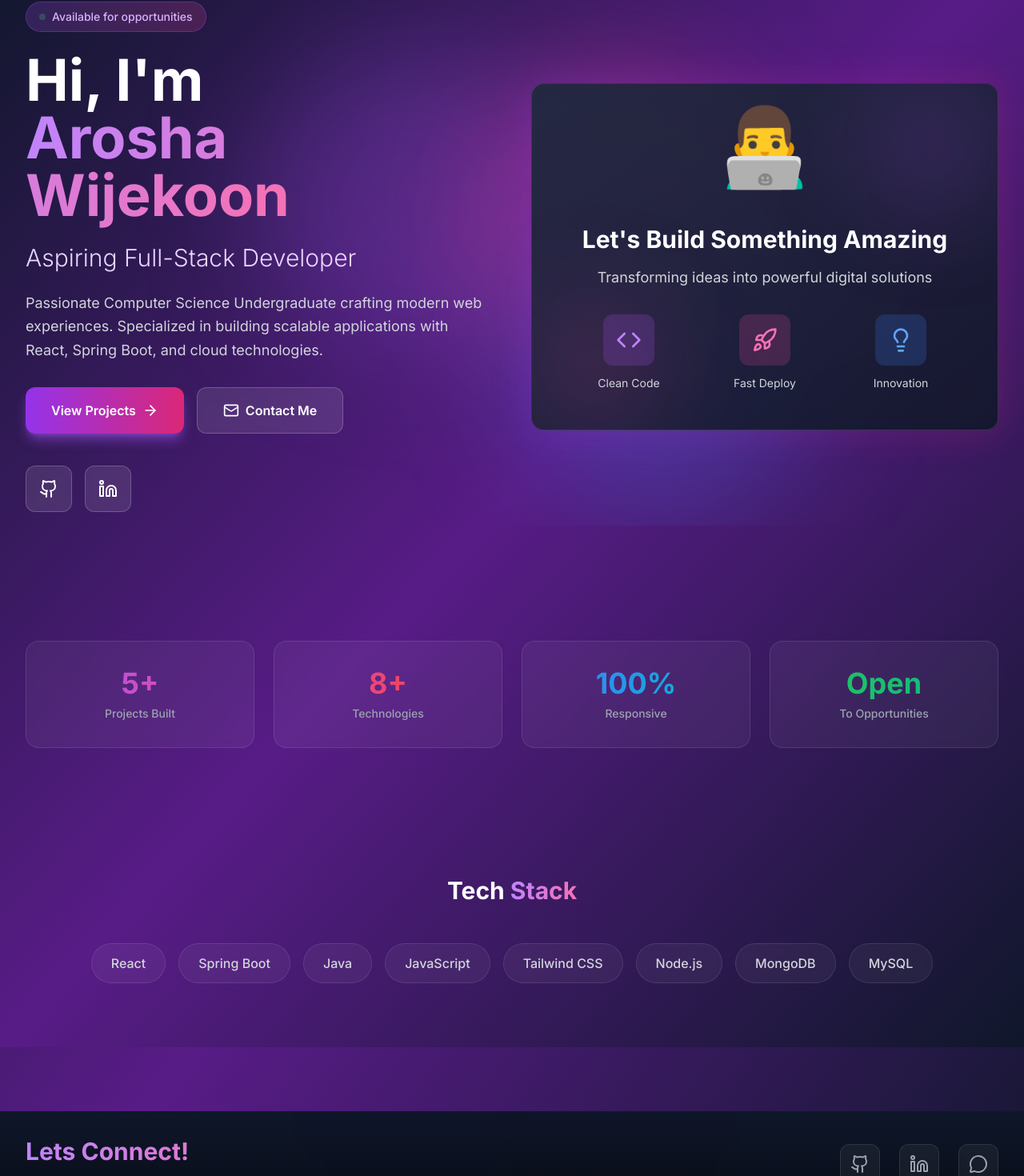
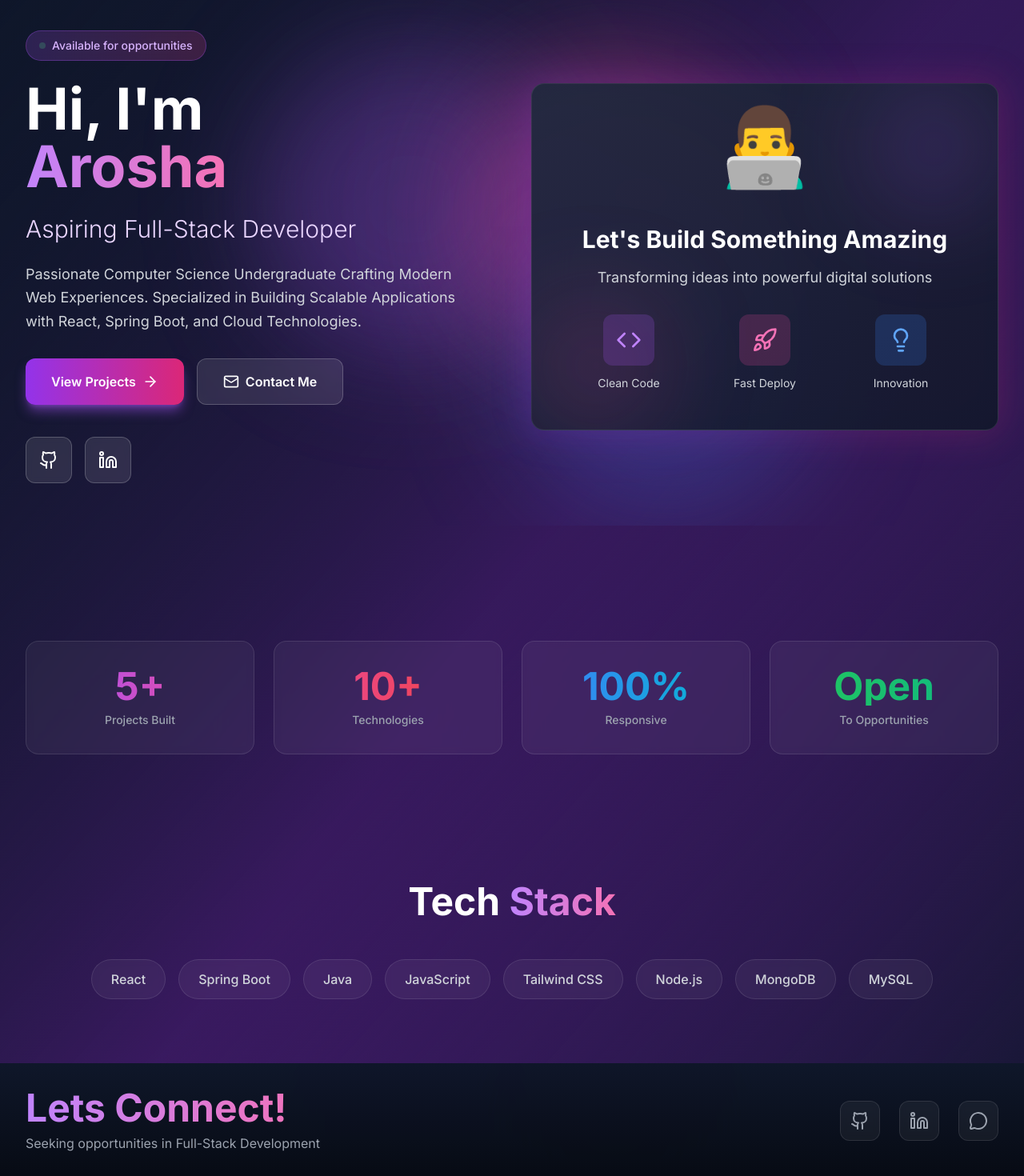
Before and after one commit to arosha-w/Portfolio-arosha, a React app in the folder frontend/: page / in a window 1280 px wide. Shown: the part 143-1613 px from the top of the page at 80% size. Built offline with nearby package versions, Linux system fonts and the light colour scheme; the HTML template or start-up script is replaced by a standard one.

Commit message:
add styles

```diff
--- a/frontend/src/components/Layout/Footer.jsx
+++ b/frontend/src/components/Layout/Footer.jsx
@@ -4,7 +4,7 @@ const Footer = () => {
   const currentYear = new Date().getFullYear();
 
   return (
-    <footer className="relative bg-gradient-to-b from-slate-900 to-black text-white mt-20 overflow-hidden">
+    <footer className="relative bg-gradient-to-b from-slate-900 to-black text-white mt-15 overflow-hidden">
       <div className="absolute inset-0 overflow-hidden pointer-events-none">
         <div className="absolute bottom-0 left-1/4 w-96 h-96 bg-purple-500 rounded-full mix-blend-multiply filter blur-3xl opacity-10"></div>
         <div className="absolute bottom-0 right-1/4 w-96 h-96 bg-pink-500 rounded-full mix-blend-multiply filter blur-3xl opacity-10"></div>
@@ -14,11 +14,11 @@ const Footer = () => {
         <div className="py-8">
           <div className="flex flex-col md:flex-row justify-between items-center">
             <div className="mb-4 md:mb-0 text-center md:text-left">
-              <h3 className="text-3xl font-bold bg-gradient-to-r from-purple-400 to-pink-400 bg-clip-text text-transparent">
+              <h3 className="text-5xl font-bold bg-gradient-to-r from-purple-400 to-pink-400 bg-clip-text text-transparent">
                 Lets Connect!
               </h3>
               <p className="text-gray-400 mt-2">
-                Open to opportunities in Full-Stack Development
+                Seeking opportunities in Full-Stack Development
               </p>
             </div>
 
--- a/frontend/src/pages/Home.jsx
+++ b/frontend/src/pages/Home.jsx
@@ -14,7 +14,7 @@ const Home = () => {
   ];
 
   return (
-    <div className="min-h-screen bg-gradient-to-br from-slate-900 via-purple-900 to-slate-900">
+    <div className="min-h-screen bg-gradient-to-br from-slate-900 via-purple-1900 to-slate-1900">
       {/* Animated background elements */}
       <div className="fixed inset-0 overflow-hidden pointer-events-none">
         <div className="absolute top-1/4 left-1/4 w-96 h-96 bg-purple-500 rounded-full mix-blend-multiply filter blur-3xl opacity-20 animate-pulse"></div>
@@ -39,7 +39,7 @@ const Home = () => {
                 <span className="text-white">Hi, I'm</span>
                 <br />
                 <span className="bg-gradient-to-r from-purple-400 via-pink-400 to-purple-400 bg-clip-text text-transparent animate-gradient">
-                  Arosha Wijekoon
+                  Arosha
                 </span>
               </h1>
 
@@ -48,8 +48,8 @@ const Home = () => {
               </h2>
 
               <p className="text-lg text-gray-300 mb-8 leading-relaxed max-w-xl">
-                Passionate Computer Science Undergraduate crafting modern web experiences.
-                Specialized in building scalable applications with React, Spring Boot, and cloud technologies.
+                Passionate Computer Science Undergraduate Crafting Modern Web Experiences.
+                Specialized in Building Scalable Applications with React, Spring Boot, and Cloud Technologies.
               </p>
 
               {/* CTA Buttons */}
@@ -132,7 +132,7 @@ const Home = () => {
           <div className="grid grid-cols-2 lg:grid-cols-4 gap-6">
             {[
               { value: '5+', label: 'Projects Built', color: 'from-purple-500 to-pink-500' },
-              { value: '8+', label: 'Technologies', color: 'from-pink-500 to-red-500' },
+              { value: '10+', label: 'Technologies', color: 'from-pink-500 to-red-500' },
               { value: '100%', label: 'Responsive', color: 'from-blue-500 to-cyan-500' },
               { value: 'Open', label: 'To Opportunities', color: 'from-green-500 to-emerald-500' },
             ].map((stat, index) => (
@@ -142,7 +142,7 @@ const Home = () => {
               >
                 <div className={`absolute inset-0 bg-gradient-to-br ${stat.color} opacity-0 group-hover:opacity-10 rounded-2xl transition-opacity duration-300`}></div>
                 <div className="relative text-center">
-                  <div className={`text-4xl font-bold bg-gradient-to-r ${stat.color} bg-clip-text text-transparent mb-2`}>
+                  <div className={`text-5xl font-bold bg-gradient-to-r ${stat.color} bg-clip-text text-transparent mb-2`}>
                     {stat.value}
                   </div>
                   <div className="text-gray-400 text-sm font-medium">{stat.label}</div>
@@ -156,7 +156,7 @@ const Home = () => {
       {/* Skills Section */}
       <section className="relative py-20 px-4 sm:px-6 lg:px-8">
         <div className="max-w-7xl mx-auto">
-          <h3 className="text-3xl font-bold text-white text-center mb-12">
+          <h3 className="text-5xl font-bold text-white text-center mb-12">
             Tech <span className="bg-gradient-to-r from-purple-400 to-pink-400 bg-clip-text text-transparent">Stack</span>
           </h3>
 
```
